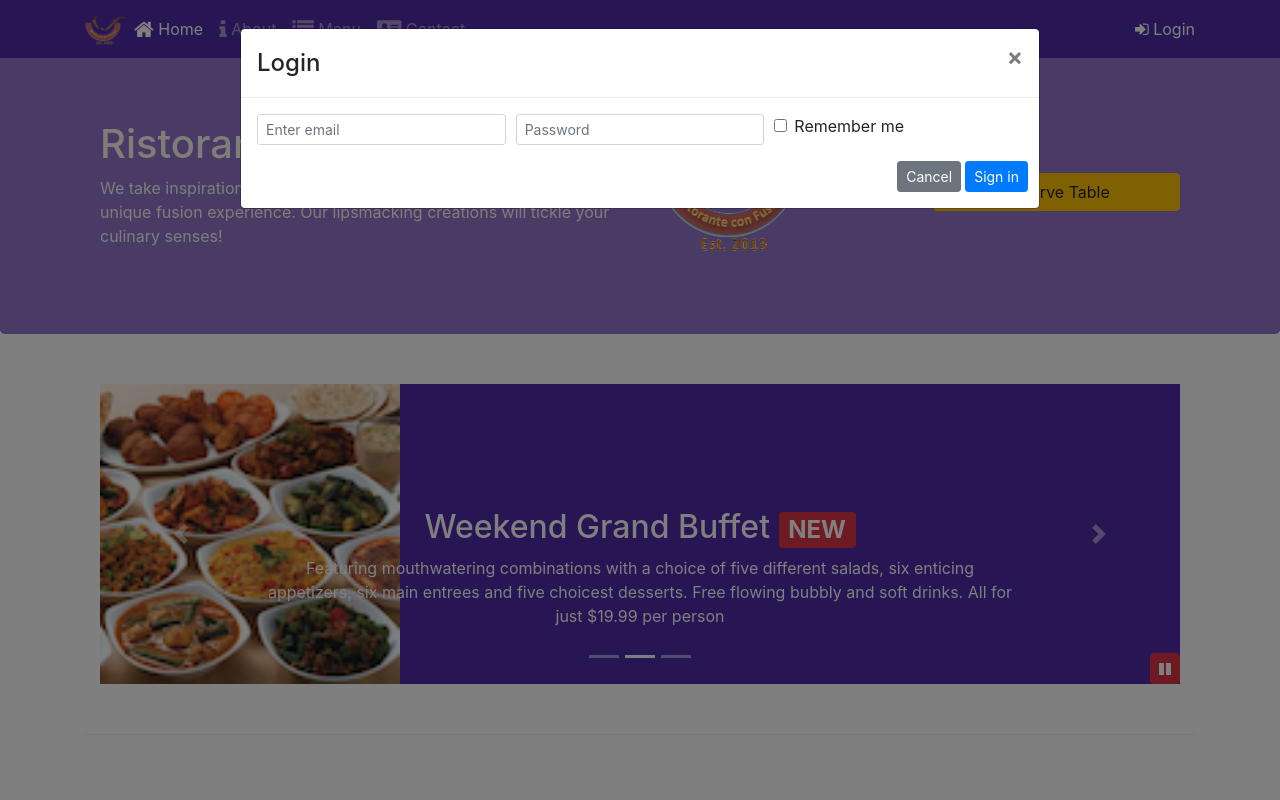
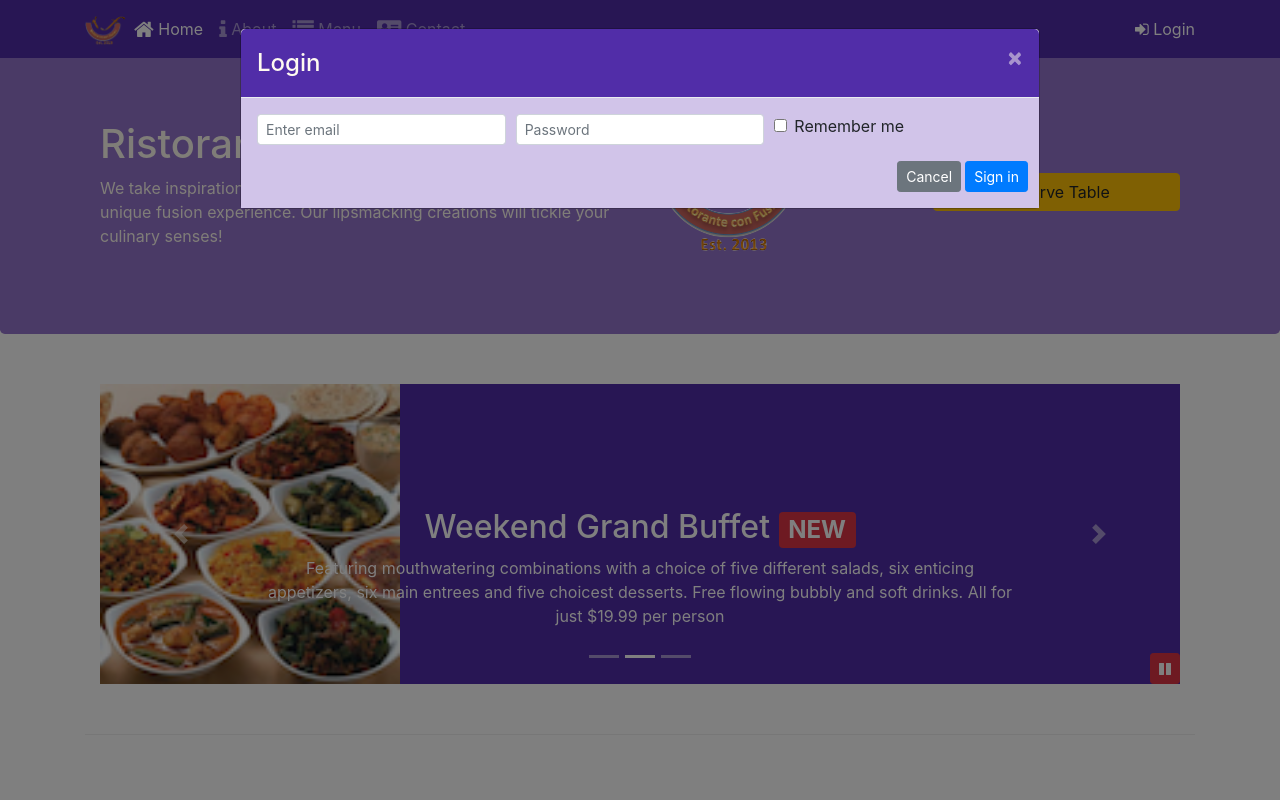
Before and after one commit to tinasc/Bootstrap-4, a website: page index.html in a window 1280 px wide. Both pictures are taken after a click on the link "Login". Shown: the top 800 px of the page. Drawn offline with nearby package versions, Linux system fonts and the light colour scheme.

Commit message:
Assignment Four

```diff
--- a/css/styles.scss
+++ b/css/styles.scss
@@ -74,3 +74,18 @@ body{
     bottom: 0px;
     z-index: 1;
 }
+
+
+.modal-header {
+     background:$background-dark;
+     color:floralwhite;
+    button{
+        color:floralwhite;
+
+    }
+}
+
+.modal-body {
+    background:$background-pale;
+
+}
--- a/index.html
+++ b/index.html
@@ -31,7 +31,7 @@
                     <li class="nav-item"><a class="nav-link" href="./contactus.html"><span class="fa fa-address-card fa-lg"></span> Contact</a></li>
                 </ul>
                 <span class="navbar-text">
-                    <a data-toggle="modal" data-target="#loginModal">
+                    <a id="loginLink">
                     <span class="fa fa-sign-in"></span> Login</a>
                 </span>
             </div>
@@ -85,7 +85,7 @@
                      <img src="img/logo.png" class="img-fluid">
                 </div>
                 <div class="col-12 col-sm-3 align-self-center">
-                    <a role="button" class="btn btn-block btn-warning"  data-toggle="modal" href="#reserveform">Reserve Table</a>
+                    <button type="button" class="btn btn-block btn-warning" id="reserveButton">Reserve Table</button>
 
                </div>
 
@@ -93,7 +93,7 @@
         </div>
     </header>
 
-    <div id="reserveform" class="modal fade" role="dialog">
+    <div id="reserveModal" class="modal fade" role="dialog">
         <div class="modal-dialog modal-lg" role="content">
             <div class="modal-content">
                 <div class="modal-header">
@@ -319,6 +319,23 @@
      <script src="node_modules/bootstrap/dist/js/bootstrap.min.js"></script>
      <script>
         $(document).ready(function(){
+          $("#reserveButton").click(function(){
+            $("#reserveModal").modal("toggle");
+          });
+        });
+        </script>
+
+
+    <script>
+        $(document).ready(function(){
+          $("#loginLink").click(function(){
+            $("#loginModal").modal("toggle");
+          });
+        });
+        </script>
+
+     <script>
+        $(document).ready(function(){
         $("#carouselButton").click(function(){
             if ($("#carouselButton").children("span").hasClass('fa-pause')) {
                     $("#mycarousel").carousel('pause');
```
Also changed, not shown: css/styles.css.
